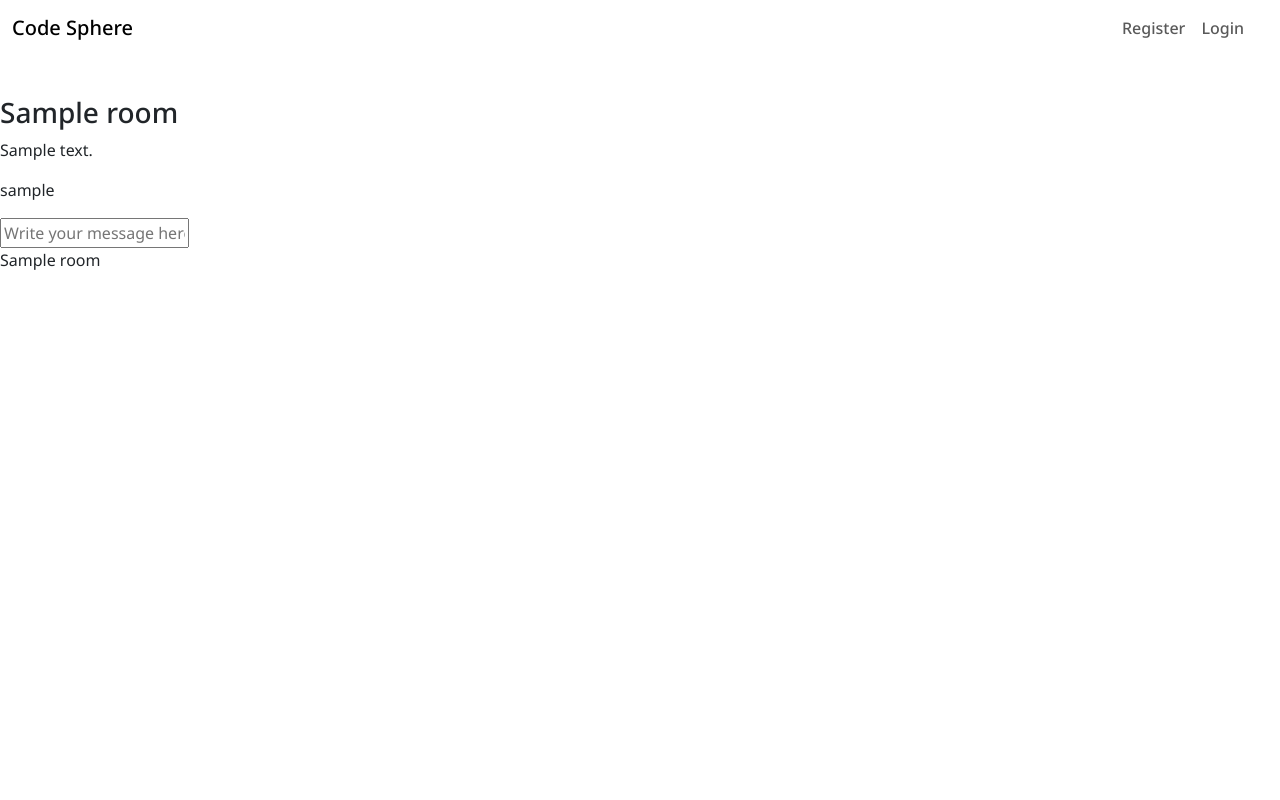
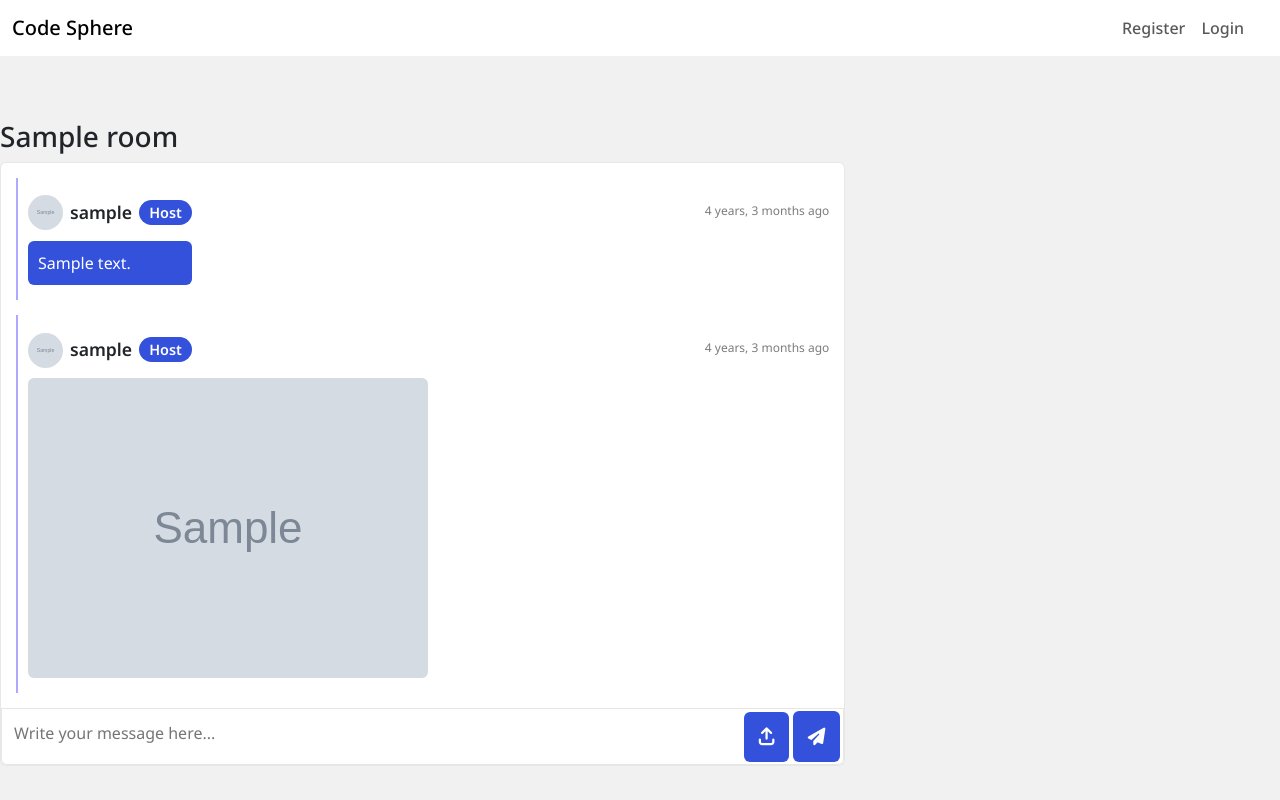
Before and after one commit to ilyasolgun11/code-sphere, a Django app: page /room/1/ in a window 1280 px wide. Run offline with Django 4.2, Linux system fonts and the light colour scheme; tables that the repository leaves empty hold one stand-in row (values such as "Sample post"); grey boxes marked "Sample" are stand-in pictures; some libraries are stand-ins or nearby versions.

Commit message:
Build out room messages feature with styles aswell

```diff
--- a/base/forms.py
+++ b/base/forms.py
@@ -1,6 +1,6 @@
 from django import forms
 from django.contrib.auth.forms import UserCreationForm
-from .models import CustomUser
+from .models import CustomUser, Message
 
 # Custom form for user creation
 class MyUserCreationForm(UserCreationForm):
@@ -13,3 +13,13 @@ class MyUserCreationForm(UserCreationForm):
             'password1': forms.PasswordInput(attrs={'placeholder': '&bull;&bull;&bull;&bull;&bull;&bull;&bull;&bull;'}),
             'password2': forms.PasswordInput(attrs={'placeholder': '&bull;&bull;&bull;&bull;&bull;&bull;&bull;&bull;'}),
         }
+
+
+class MessageForm(forms.ModelForm):
+    class Meta:
+        model = Message
+        fields = ['body', 'image']
+        widgets = {
+            'body': forms.Textarea(attrs={'placeholder': 'Write your message here...', 'class': 'message-body'}),
+            'image': forms.FileInput(attrs={'placeholder': 'Choose an image...', 'class': 'message-file'}),
+        }
--- a/base/templates/base/room.html
+++ b/base/templates/base/room.html
@@ -2,22 +2,57 @@
 
 {% block content %}
 <main class="room-container">
-    <br>
-    <br>
-    <br>
-    <br>
+    <div class="room-inner-container">
+    <div class="row">
     <h3>{{ room.name }}</h3>
     <div class="col-md-8">
+        <div class="room-messages-container">
         {% for message in room_messages %}
-        <p>{{ message.body }}</p>
-        <p>{{ message.user.username }}</p>
+            {% if message.body %}
+            <div class="message-container">
+                <div class="message-container-first">
+                    <div class="message-container-second">
+                        <img class="room-message-image" src="{{ message.user.profile_image.url }}" alt="{{ message.user.username }}'s profile image">
+                        <h4>{{ message.user.username }}</h4>
+                        {% if message.user == room.host %}
+                            <h4 class="message-room-host">Host</h4>
+                        {% endif %}
+                    </div>
+                    <p>{{ message.body }}</p>
+                </div>
+                <small>{{ message.created|timesince }} ago</small>
+            </div>
+            {% endif %}
+            {% if message.image %}
+            <div class="message-container">
+                <div class="message-container-first">
+                    <div class="message-container-second">
+                        <img class="room-message-image" src="{{ message.user.profile_image.url }}" alt="{{ message.user.username }}'s profile image">
+                        <h4>{{ message.user.username }}</h4>
+                        {% if message.user == room.host %}
+                            <h4 class="message-room-host">Host</h4>
+                        {% endif %}
+                    </div>
+                    <img class="message-img" src="{{ message.image.url }}" alt="Message Image">
+                </div>
+                <small>{{ message.created|timesince }} ago</small>
+            </div>
+
+            {% endif %}
         {% endfor %}
-        <form action="" method="POST">
+        <form action="" method="POST" enctype="multipart/form-data">
             {% csrf_token %}
-            <input name="body" placeholder="Write your message here..." />
-          </form>
+            {{ form.body }}
+            <label for="custom-file-upload" class="custom-file-upload">
+                <i class="fa-solid fa-arrow-up-from-bracket"></i>
+            </label>
+            <input id="custom-file-upload" type="file" style="display: none;" name="image">
+            <button class="send-message-btn" type="submit"><i class="fa-solid fa-paper-plane"></i></button>
+        </form>
     </div>
+</div>
     <div class="col-md-4"></div>
+</div>
+</div>
 </main>
-{{ room.name }}
 {% endblock content %}
--- a/base/views.py
+++ b/base/views.py
@@ -3,7 +3,7 @@ from django.db.models import Q
 from django.shortcuts import render, redirect
 from django.contrib.auth import authenticate, login, logout
 from django.contrib.auth.decorators import login_required
-from .forms import MyUserCreationForm
+from .forms import MyUserCreationForm, MessageForm
 from .models import CustomUser, Topic, Room, RelatedTo, Message
 
 # Create your views here.
@@ -27,14 +27,15 @@ def home(request):
 def room(request, pk):
     room = Room.objects.get(id=pk)
     room_messages = room.message_set.all()
-    if request.method == 'POST':
-        Message.objects.create(
-            user=request.user,
-            room=room,
-            body=request.POST.get('body')
-        )
+    form = MessageForm(request.POST, request.FILES)
+    if form.is_valid():
+        # Create a new message object
+        message = form.save(commit=False)
+        message.user = request.user
+        message.room = room
+        message.save()
         return redirect('room', pk=room.id)
-    context = {'room': room, 'room_messages': room_messages}
+    context = {'room': room, 'room_messages': room_messages, 'form': form}
     return render(request, 'base/room.html', context)
 
 def register_page(request):
--- a/static/css/style.css
+++ b/static/css/style.css
@@ -453,3 +453,125 @@ body {
 .home-room-inner-third .home-room-dive-in:hover i  {
     opacity: 1;
 }
+
+/* Room page style -------------------------------------------------------  */
+.room-container {
+    padding-top: 120px;
+    min-height: 100vh;
+    background-color: rgb(241, 241, 241);
+}
+
+.room-inner-container {
+    width: 1280px;
+    margin: 0px auto;
+}
+
+.room-messages-container {
+    background-color: white;
+    border-radius: 6px;
+    border: 1px solid #00000018;
+}
+
+.message-container {
+    margin: 15px;
+    border-left: 2px solid rgba(17, 0, 255, 0.337);
+    padding: 15px 0px;
+    padding-left: 10px;
+    display: flex;
+    justify-content: space-between;
+    align-items: center;
+}
+
+.message-container-second {
+    display: flex;
+    align-items: center;
+}
+
+.message-container-second h4 {
+    font-size: 1.1rem;
+    margin-left: 7px;
+    margin-top: 7px;
+    font-weight: 600;
+}
+
+.message-container .message-room-host {
+    background-color: #3351DB;
+    color: white;
+    padding: 4px 10px;
+    border-radius: 50px;
+    font-size: 0.9rem;
+}
+
+.message-container .room-message-image {
+    width: 35px;
+    height: 35px;
+    object-fit: cover;
+    border-radius: 50%;
+}
+
+.message-container p {
+    margin: 0px;
+    margin-top: 2px;
+}
+
+.message-container small {
+    text-align: end;
+    min-width: 160px;
+    margin-bottom: auto;
+    margin-top: 9.5px;
+    color: rgb(124, 124, 124);
+    font-size: 0.75rem;
+}
+
+.message-container-first p {
+    margin-top: 8px;
+    padding: 10px;
+    border-radius: 6px;
+    background-color: #3351DB;
+    color: white;
+}
+
+.room-messages-container form {
+    position: relative;
+    display: flex;
+    align-items: center;
+}
+
+.message-body {
+    padding: 12px 95px 17px 12px;
+    width: 100%;
+    resize: none;
+    height: 57px;
+    outline: none;
+    border-radius: 0px 0px 6px 6px;
+    border: 1px solid #00000018;
+}
+
+.message-img {
+    margin-top: 8px;
+    width: 100%;
+    border-radius: 6px;
+}
+
+.fa-arrow-up-from-bracket {
+    font-size: 1.12rem;
+    position: absolute;
+    cursor: pointer;
+    padding: 16px 15px;
+    color: #fff;
+    right: 55px;
+    top: 4px;
+    background-color: #3351DB;
+    border-radius: 6px;
+}
+
+.send-message-btn {
+    font-size: 1.1rem;
+    right: 4px;
+    position: absolute;
+    padding: 12px 15px;
+    border-radius: 6px;
+    border: none;
+    background-color: #3351DB;
+    color: white;
+}
```
Also changed, not shown: static/js/script.js (line endings or trailing spaces), static/user_images/message_images/Untitled_design_17.jpg (added), static/user_images/message_images/migrate.PNG (added), static/user_images/message_images/migrate_CZScLJH.PNG (added).
